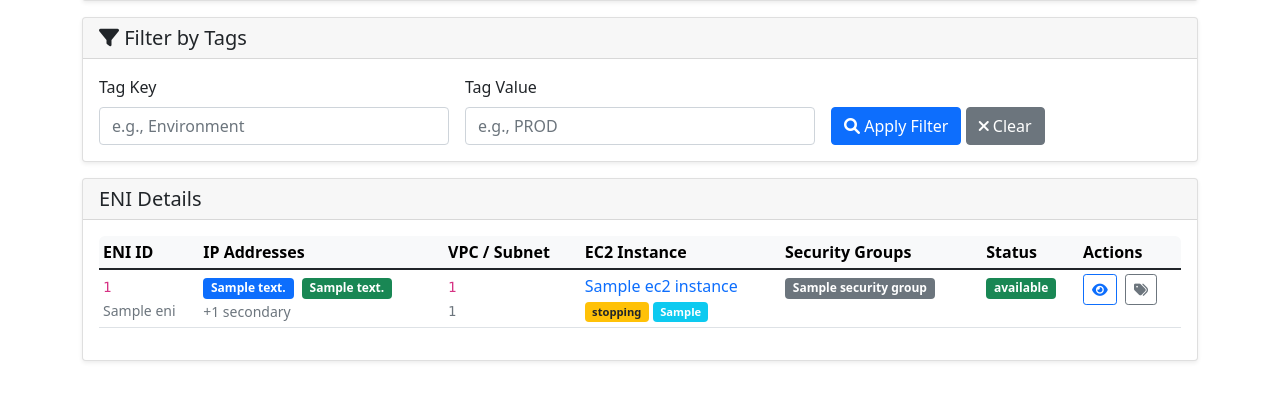
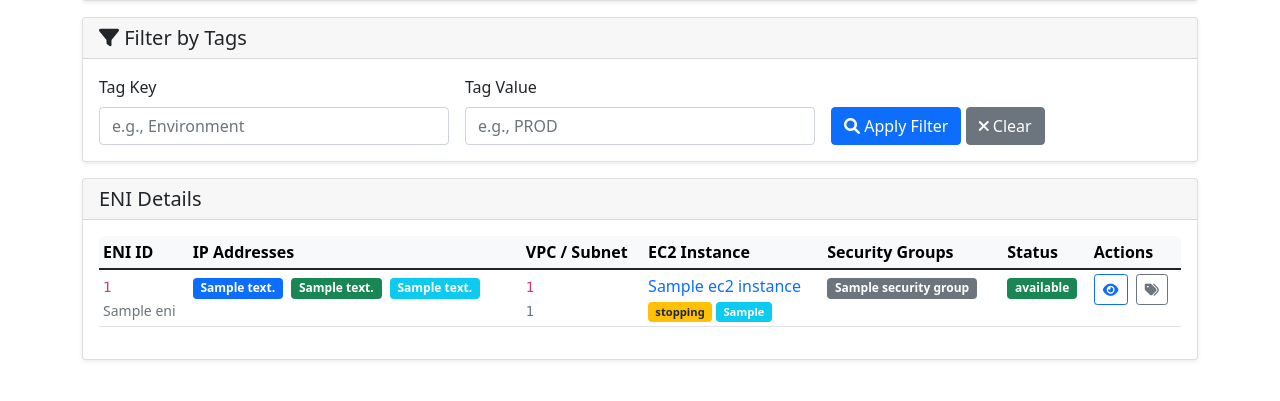
Before and after one commit to jbhoorasingh/aws-resource-inventory, a Django app: template templates/resources/enis.html in a window 1280 px wide. Shown: the part 239-640 px from the top of the page. Run offline with Django 4.2, Linux system fonts and the light colour scheme; the template is opened without the code that fills it: most values are stand-ins (such as "Sample title", 1, 10 or a date in 2020); data that the repository does not hold is empty.

Commit message:
Display secondary IP addresses as badges instead of count
- Changed from '+N secondary' text to actual IP address badges
- Secondary IPs now shown as blue info badges inline with primary/public IPs
- Fixes search functionality - users can now search by secondary IP addresses
- All IPs (primary, public, secondary) displayed consistently as badges

```diff
--- a/templates/resources/enis.html
+++ b/templates/resources/enis.html
@@ -112,11 +112,11 @@
                                     <td>
                                         <span class="badge bg-primary me-1">{{ eni.private_ip_address }}</span>
                                         {% if eni.public_ip_address %}
-                                            <span class="badge bg-success">{{ eni.public_ip_address }}</span>
+                                            <span class="badge bg-success me-1">{{ eni.public_ip_address }}</span>
                                         {% endif %}
-                                        {% if eni.secondary_ips.all %}
-                                            <br><small class="text-muted">+{{ eni.secondary_ips.count }} secondary</small>
-                                        {% endif %}
+                                        {% for secondary_ip in eni.secondary_ips.all %}
+                                            <span class="badge bg-info me-1">{{ secondary_ip.ip_address }}</span>
+                                        {% endfor %}
                                     </td>
                                     <td>
                                         <code>{{ eni.subnet.vpc.vpc_id }}</code>
```
